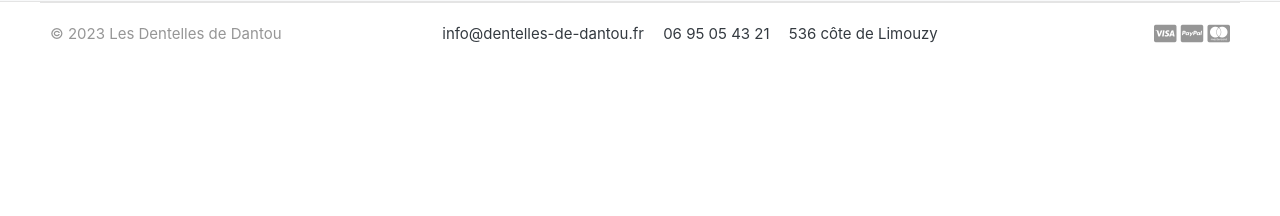
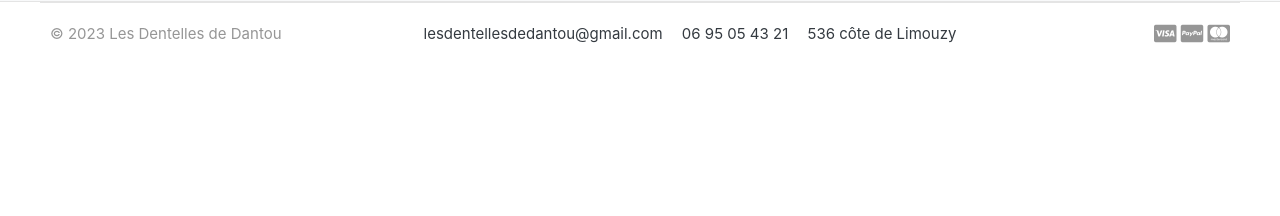
Before and after one commit to Martin010/dentelles_dantou, a Django app: page /accounts/change_password/ in a window 1280 px wide. Shown: the part 584-800 px from the top of the page. Run offline with Django 4.2, Linux system fonts and the light colour scheme; a user stored in the database is signed in; data comes from the database, SQL or seed files in the repository; some libraries are stand-ins or nearby versions; some web fonts are replaced.

Commit message:
Change allowed host and Paypal account

```diff
--- a/dentelles_dantou/settings.py
+++ b/dentelles_dantou/settings.py
@@ -17,7 +17,7 @@ SECRET_KEY = config('SECRET_KEY')
 # SECURITY WARNING: don't run with debug turned on in production!
 DEBUG = config('DEBUG', default=True, cast=bool)
 
-ALLOWED_HOSTS = ['lesdentellesdedantou.eu-west-3.elasticbeanstalk.com', '127.0.0.1', '172.31.39.110']
+ALLOWED_HOSTS = ['lesdentellesdedantou.fr', '127.0.0.1', '172.31.39.110']
 
 # Application definition
 
--- a/templates/base.html
+++ b/templates/base.html
@@ -32,7 +32,7 @@
     <script src="{% static 'js/script.js' %}" type="text/javascript"></script>
 
     <!-- Paypal Script -->
-    <script src="https://www.paypal.com/sdk/js?client-id=Aaq8ly0JlGTc1ZF8p-Rtz4V1e4ydTNpwyTmy6X8X6XCIc5hIiKTXWTfTxOKHGKiiacodqqy23FfXy4PY&currency=EUR&disable-funding=card,bancontact,sofort"></script>
+    <script src="https://www.paypal.com/sdk/js?client-id=AaPZLLwycCovn19AKn4uWKOdsfZigEmJQEM2uPwY7R-t6P_V94KvyQTO7RPiAXgYiACCcXFXpkK37Pv7&currency=EUR&disable-funding=card,bancontact,sofort"></script>
 
     <script type="text/javascript">
         /// some script
--- a/templates/includes/footer.html
+++ b/templates/includes/footer.html
@@ -9,7 +9,7 @@
 
             <!-- CENTER -->
 			<div class="col-md-7 text-md-center">
-				<span  class="px-2">info@dentelles-de-dantou.fr</span>
+				<span  class="px-2">lesdentellesdedantou@gmail.com</span>
 				<span  class="px-2">06 95 05 43 21</span>
 				<span  class="px-2">536 côte de Limouzy</span>
 			</div>
--- a/templates/orders/order_complete.html
+++ b/templates/orders/order_complete.html
@@ -24,7 +24,7 @@
 
                             <!-- LOGO -->
                             <div class="col-lg-6">
-                                <div class="invoice-logo"><img src="{% static '/images/logo.png' %}" alt="Invoice logo" style="max-height: 40px;"></div>
+                                <div class="invoice-logo"><img src="{% static './images/logo.png' %}" alt="Invoice logo" style="max-height: 40px;"></div>
                             </div>
 
                             <!-- INVOICE ADDRESS -->
```
